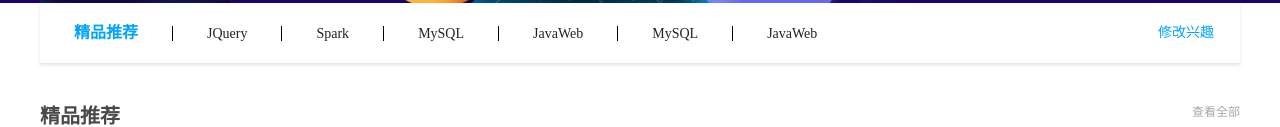
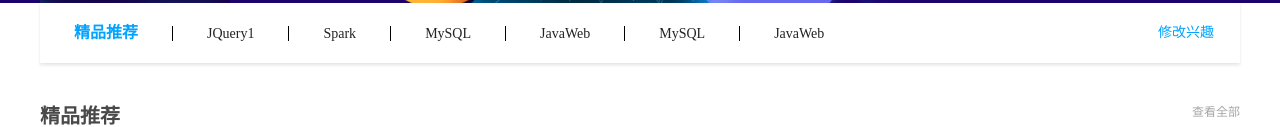
Before and after one commit to YangGeHW/Project-practice, a plain HTML site: page xczx/index.html in a window 1280 px wide. Shown: the part 517-644 px from the top of the page. Drawn offline with Linux system fonts and the light colour scheme.

Commit message:
Update index.html

```diff
--- a/xczx/index.html
+++ b/xczx/index.html
@@ -62,7 +62,7 @@
     <div class="jingping wrapper">
         <h2>精品推荐</h2>
         <ul>
-            <li><a href="#">JQuery</a></li>
+            <li><a href="#">JQuery1</a></li>
             <li><a href="#">Spark</a></li>
             <li><a href="#">MySQL</a></li>
             <li><a href="#">JavaWeb</a></li>
```
